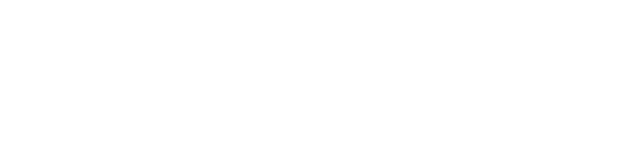
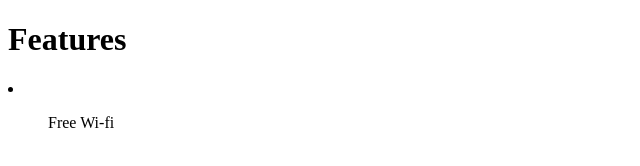
Before and after one commit to ChimarokeAmadi/MyGitProject, a plain HTML site: page index.html in a window 1280 px wide. Shown: the whole page, without its empty margins (0-640 px from the left). Drawn offline with Linux system fonts and the light colour scheme.

Commit message:
Added Features

```diff
--- a/index.html
+++ b/index.html
@@ -7,5 +7,9 @@
 </head>
 <body>
 
+    <h1>Features</h1>
+    <li>
+        <ul>Free Wi-fi</ul>
+    </li>
 </body>
 </html>
```
